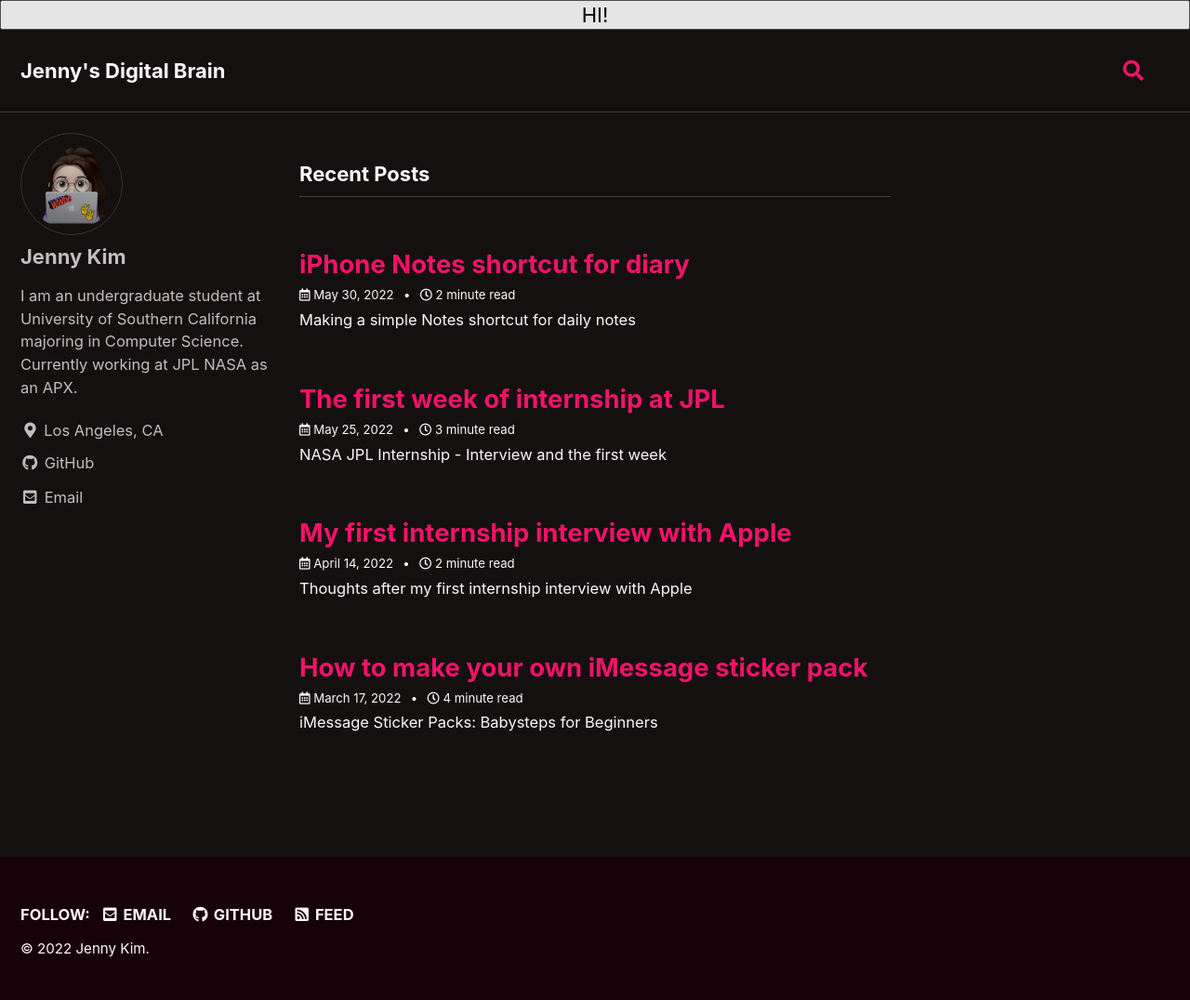
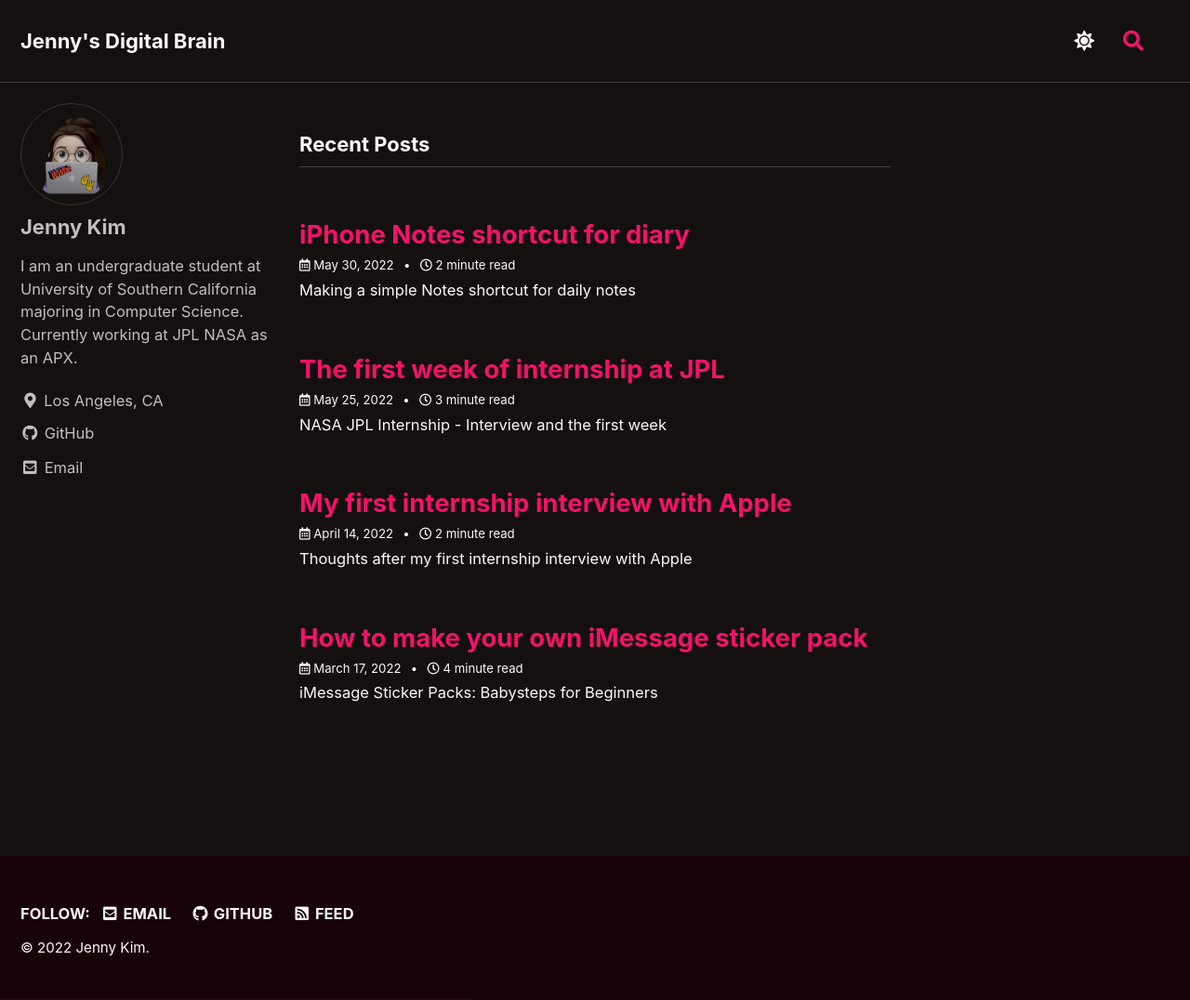
Before and after one commit to jenniverse/jennybrain.com, a Jekyll site: the page built from index.html, in a window 1280 px wide and 1076 px high. Shown: the whole window at 93% size. Built offline with Jekyll 4.4.1, drawn with Linux system fonts in a browser that asks for light colours; cached includes are drawn as plain includes; the list of posts is cut into pages by our own code; comment, search, counter and statistics services are not loaded; a style sheet for code colours, icons or effects is not loaded.

Commit message:
Testing light mode

```diff
--- a/_includes/masthead.html
+++ b/_includes/masthead.html
@@ -18,6 +18,9 @@
             </li>
           {%- endfor -%}
         </ul>
+        {% if site.minimal_mistakes_skin2 %}
+        <i class="fas fa-fw fa-sun" aria-hidden="true" onclick="node1=document.getElementById('theme_source');node2=document.getElementById('theme_source_2');if(node1.getAttribute('rel')=='stylesheet'){node1.setAttribute('rel', 'stylesheet alternate'); node2.setAttribute('rel', 'stylesheet');sessionStorage.setItem('theme', 'dark');}else{node2.setAttribute('rel', 'stylesheet alternate'); node1.setAttribute('rel', 'stylesheet');sessionStorage.setItem('theme', 'light');} return false;"></i>
+      {% endif %}
         {% if site.search == true %}
         <button class="search__toggle" type="button">
           <span class="visually-hidden">{{ site.data.ui-text[site.locale].search_label | default: "Toggle search" }}</span>
--- a/_layouts/default.html
+++ b/_layouts/default.html
@@ -12,11 +12,6 @@
   <head>
     {% include head.html %}
     {% include head/custom.html %}
-    {% if site.minimal_mistakes_skin2 %}
-      <button type="button" onclick="node1=document.getElementById('theme_source');node2=document.getElementById('theme_source_2');if(node1.getAttribute('rel')=='stylesheet'){node1.setAttribute('rel', 'stylesheet alternate'); node2.setAttribute('rel', 'stylesheet');sessionStorage.setItem('theme', 'dark');}else{node2.setAttribute('rel', 'stylesheet alternate'); node1.setAttribute('rel', 'stylesheet');sessionStorage.setItem('theme', 'light');} return false;">
-        HI!
-      </button>
-    {% endif %}
   </head>
 
   <body class="layout--{{ page.layout | default: layout.layout }}{% if page.classes or layout.classes %}{{ page.classes | default: layout.classes | join: ' ' | prepend: ' ' }}{% endif %}">
```
